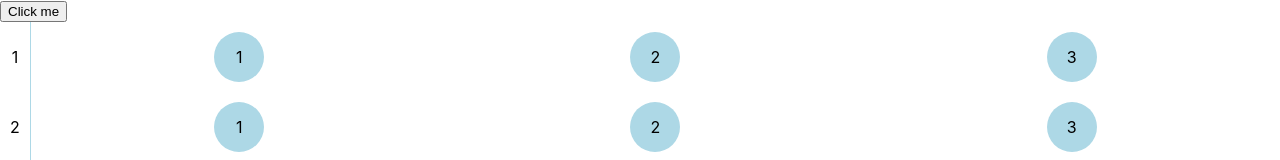
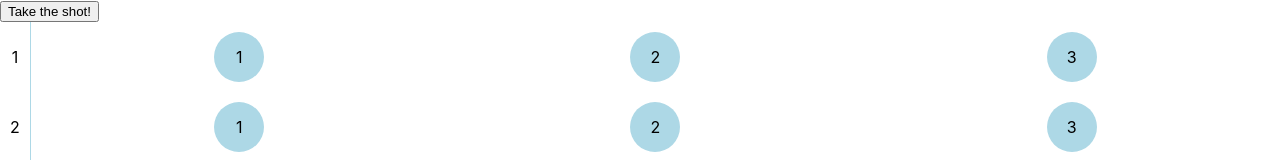
Before and after one commit to KaltrinaDragobuzhda/couch-running, a React (Create React App) app: page / in a window 1280 px wide. Shown: the top 160 px of the page. Built offline with nearby package versions, Linux system fonts and the light colour scheme.

Commit message:
added event listener to button

```diff
--- a/src/HomeComponent/HomeComponent.js
+++ b/src/HomeComponent/HomeComponent.js
@@ -4,10 +4,12 @@ import { Link } from 'react-router-dom';
 
 
 function HomeComponent() {
-
+  function shoot() {
+    console.log('listened');
+  }
   return (
     <nav>
-      <button onClick={console.log('clicked')}> Click me </button>
+  <button onClick={shoot}>Take the shot!</button>
       <div className="nav-links">
         <div className='week-container'>
           <span className="week-marker">1</span>
```
Also changed, not shown: src/App.css (line endings or trailing spaces).
